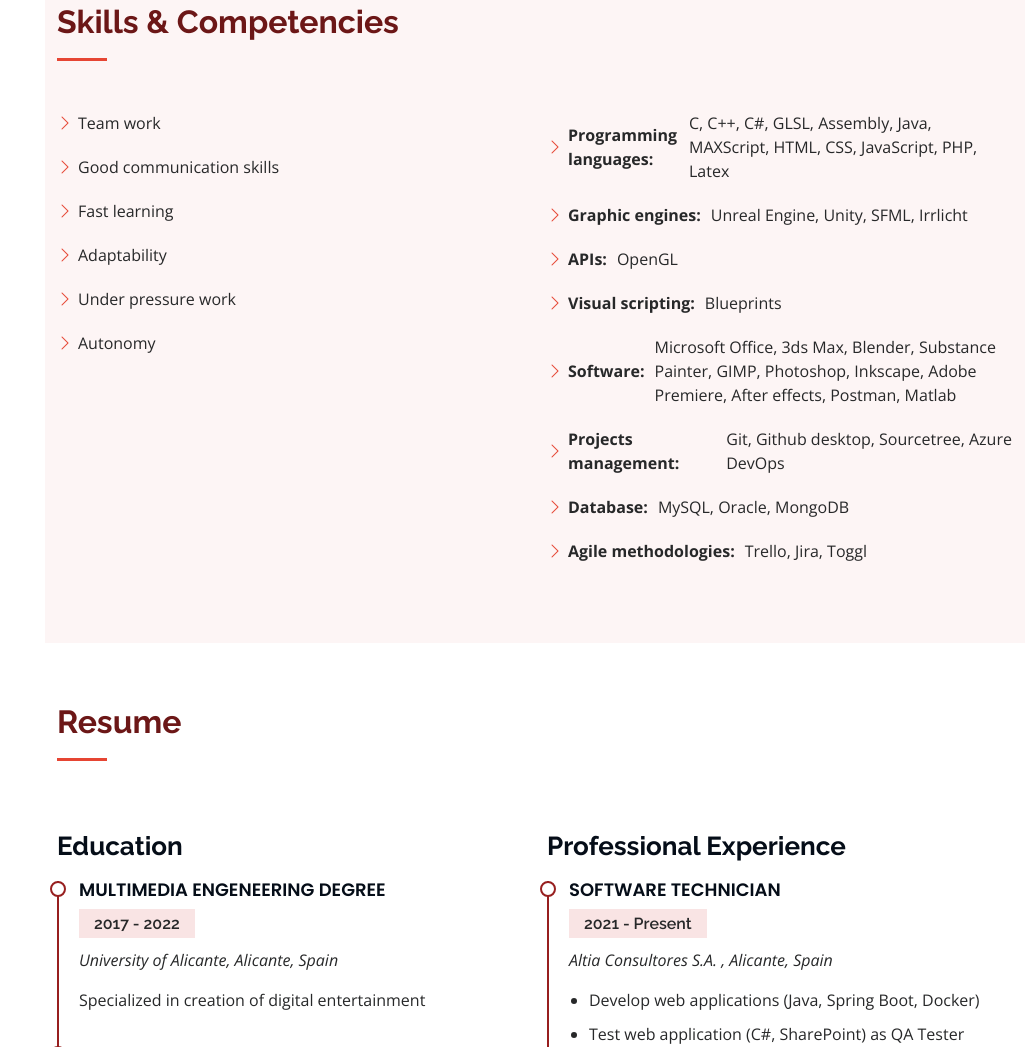
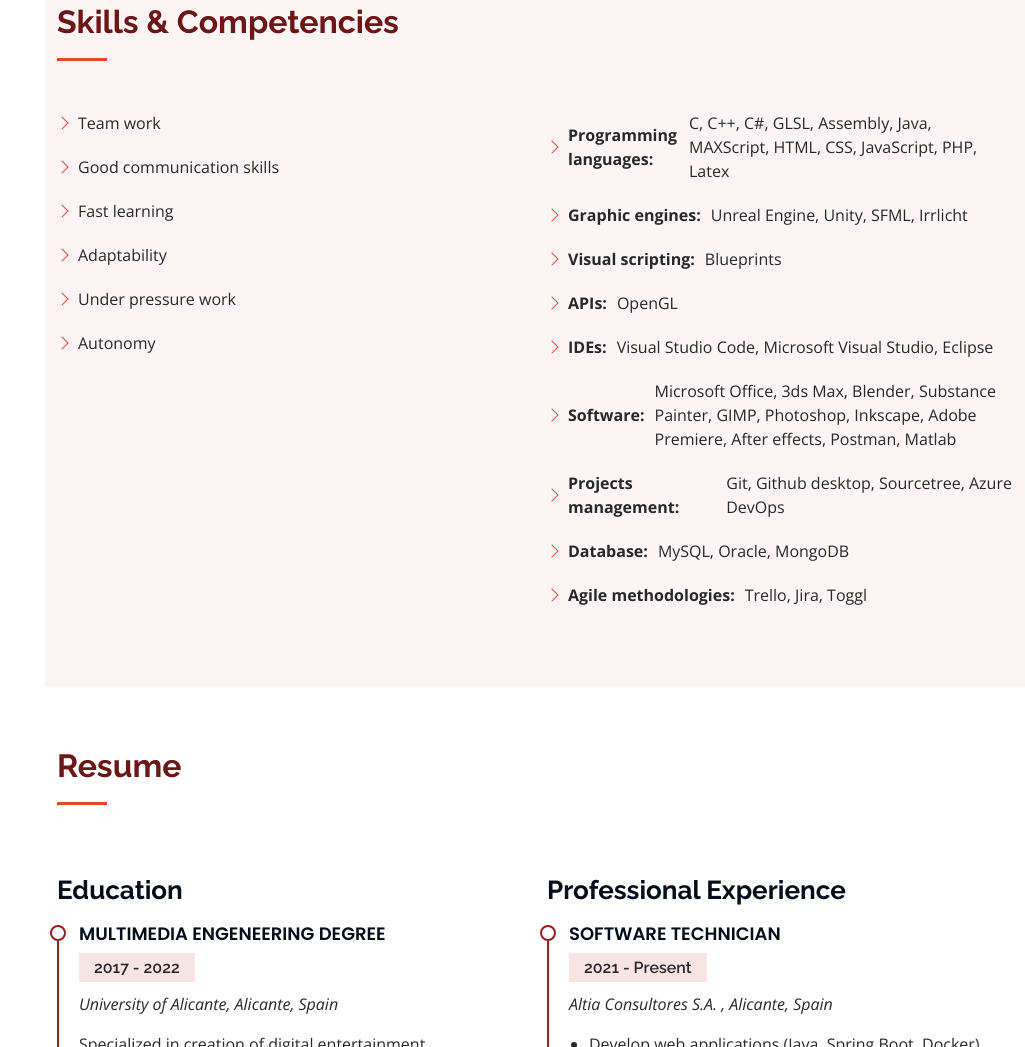
Before and after one commit to Adrilr14/Adrilr14.github.io, a plain HTML site: page index.html in a window 1280 px wide. Shown: the part 1481-2528 px from the top of the page, without its empty margins (255-1280 px from the left). Drawn offline with nearby package versions, Linux system fonts and the light colour scheme.

Commit message:
Skills & Competencies section updated (IDEs)

```diff
--- a/index.html
+++ b/index.html
@@ -200,8 +200,9 @@
             <ul>
               <li><i class="bi bi-chevron-right"></i> <strong>Programming languages:</strong> <span>C, C++, C#, GLSL, Assembly, Java, MAXScript, HTML, CSS, JavaScript, PHP, Latex</span></li>
               <li><i class="bi bi-chevron-right"></i> <strong>Graphic engines:</strong> <span>Unreal Engine, Unity, SFML, Irrlicht</span></li>
+              <li><i class="bi bi-chevron-right"></i> <strong>Visual scripting:</strong> <span>Blueprints</span></li>
               <li><i class="bi bi-chevron-right"></i> <strong>APIs:</strong> <span>OpenGL</span></li>
-              <li><i class="bi bi-chevron-right"></i> <strong>Visual scripting:</strong> <span>Blueprints</span></li>
+              <li><i class="bi bi-chevron-right"></i> <strong>IDEs:</strong> <span>Visual Studio Code, Microsoft Visual Studio, Eclipse</span></li>
               <li><i class="bi bi-chevron-right"></i> <strong>Software:</strong> <span>Microsoft Office, 3ds Max, Blender, Substance Painter, GIMP, Photoshop, Inkscape, Adobe Premiere, After effects, Postman, Matlab</span></li>
               <li><i class="bi bi-chevron-right"></i> <strong>Projects management:</strong> <span>Git, Github desktop, Sourcetree, Azure DevOps</span></li>
               <li><i class="bi bi-chevron-right"></i> <strong>Database:</strong> <span>MySQL, Oracle, MongoDB</span></li>
```
